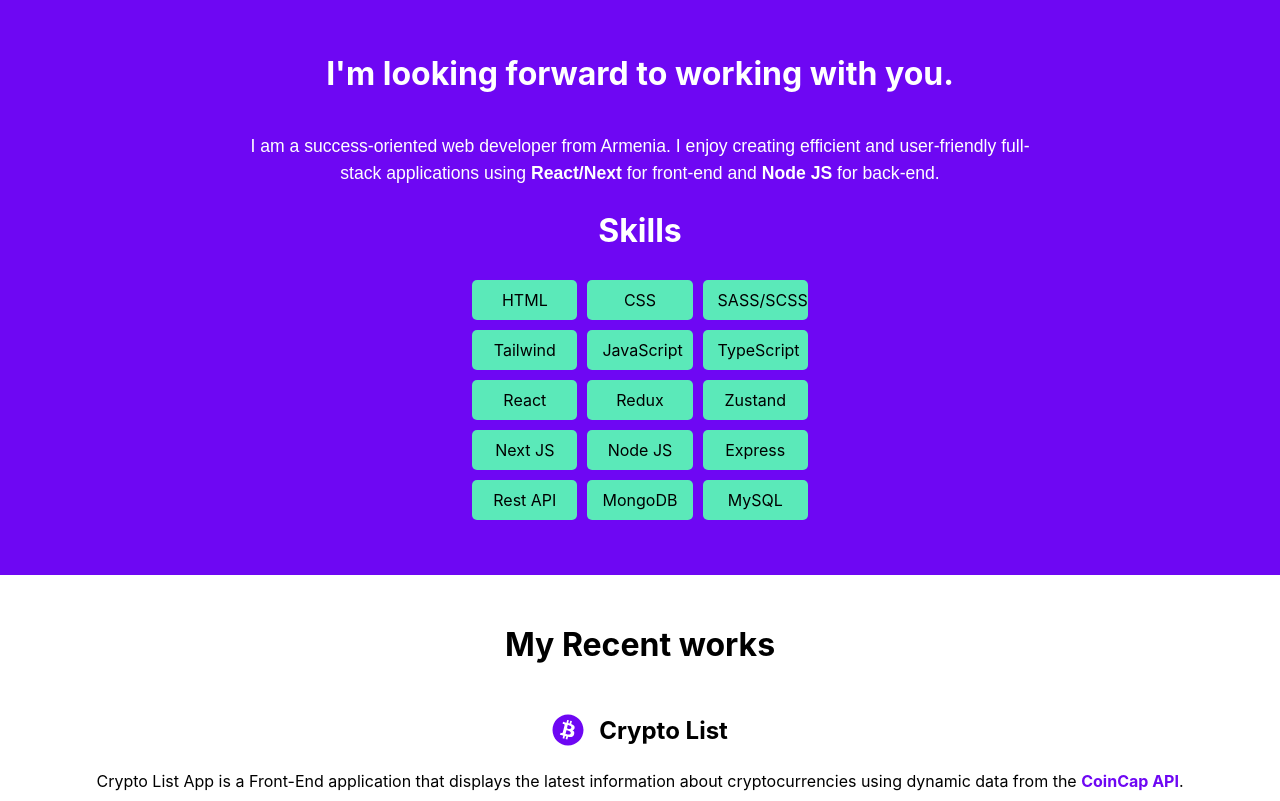
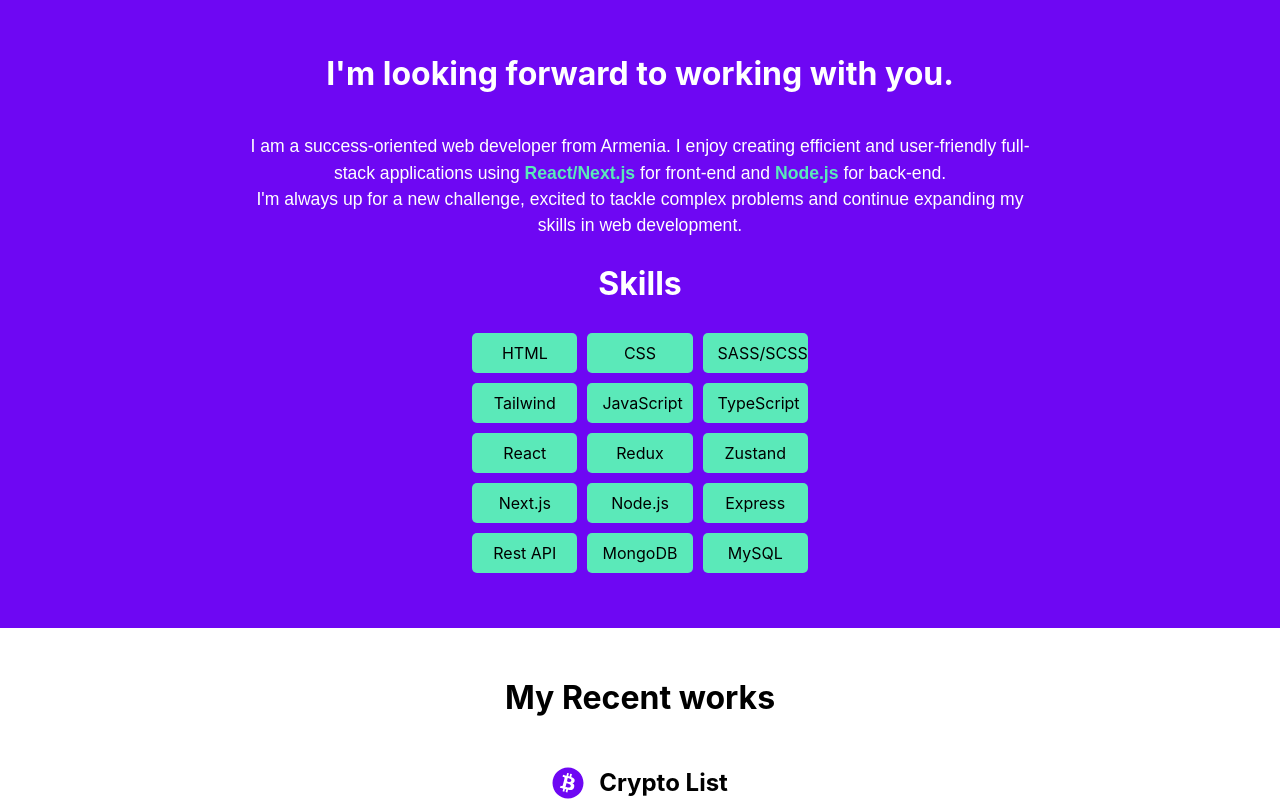
Before and after one commit to Gor-Hoveyan/Gor-Hoveyan.github.io, a React (Create React App) app: page / in a window 1280 px wide. Shown: the part 680-1481 px from the top of the page. Built offline with nearby package versions, Linux system fonts and the light colour scheme; a web font is replaced by a local one.

Commit message:
update content

```diff
--- a/src/components/about/About.jsx
+++ b/src/components/about/About.jsx
@@ -10,8 +10,12 @@ export default function About() {
       <pre className={styles.content}>
         I am a success-oriented web developer from Armenia. I enjoy creating
         efficient and user-friendly full-stack applications using{" "}
-        <strong>React/Next</strong> for front-end and <strong>Node JS</strong>{" "}
-        for back-end.
+        <strong style={{ color: "#5BE9B9" }}>React/Next.js</strong> for
+        front-end and <strong style={{ color: "#5BE9B9" }}>Node.js</strong> for
+        back-end.
+        <br />
+        I'm always up for a new challenge, excited to tackle complex problems
+        and continue expanding my skills in web development.
       </pre>
       <div className={styles.skills}>
         <h1 className={styles.header}>Skills</h1>
@@ -25,8 +29,8 @@ export default function About() {
           <span>React</span>
           <span>Redux</span>
           <span>Zustand</span>
-          <span>Next JS</span>
-          <span>Node JS</span>
+          <span>Next.js</span>
+          <span>Node.js</span>
           <span>Express</span>
           <span>Rest API</span>
           <span>MongoDB</span>
--- a/src/components/works/Works.jsx
+++ b/src/components/works/Works.jsx
@@ -77,7 +77,7 @@ export default function Works() {
         <img
           style={{ borderTopRightRadius: "3%", borderTopLeftRadius: "3%" }}
           className={styles.quizPlatformImg}
-          src="https://i.yapx.cc/X8U5J.png"
+          src="https://i.yapx.cc/X8U71.png"
           alt="Quiz platform"
         />
       </div>
```
